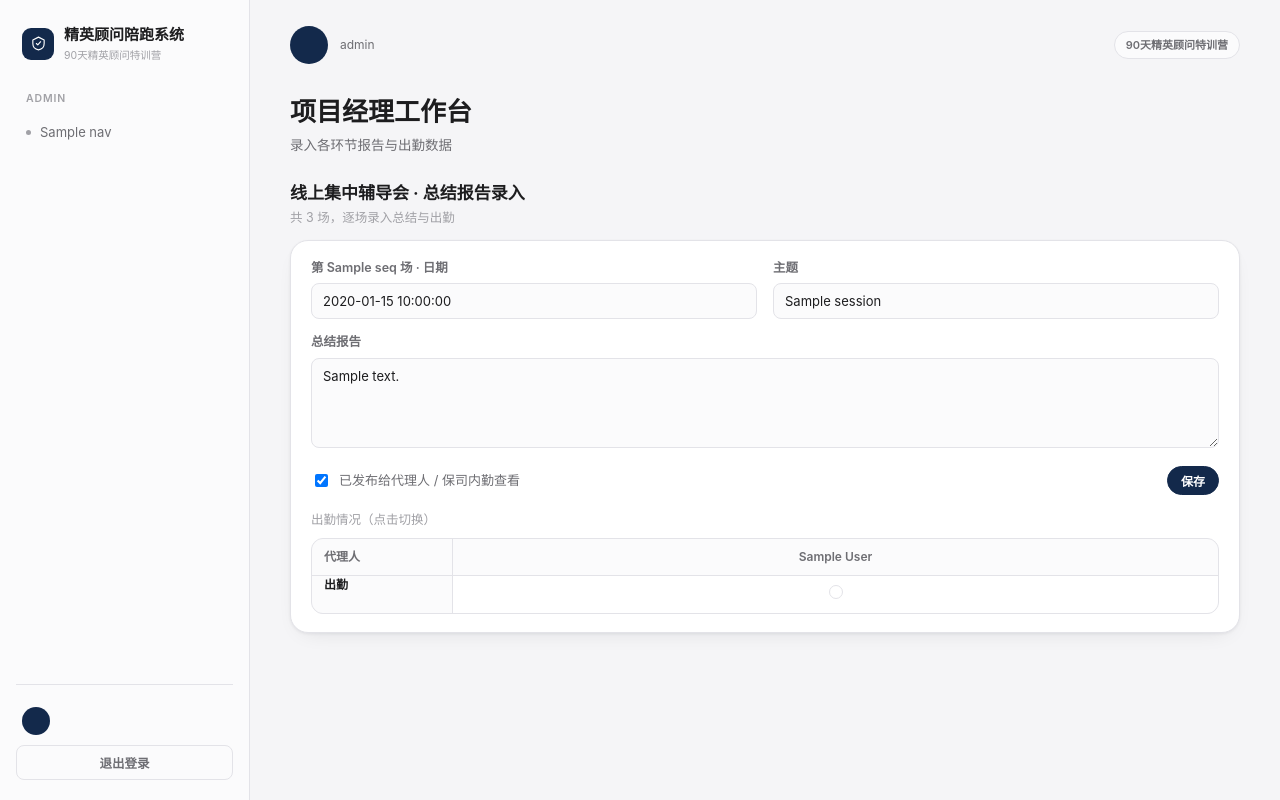
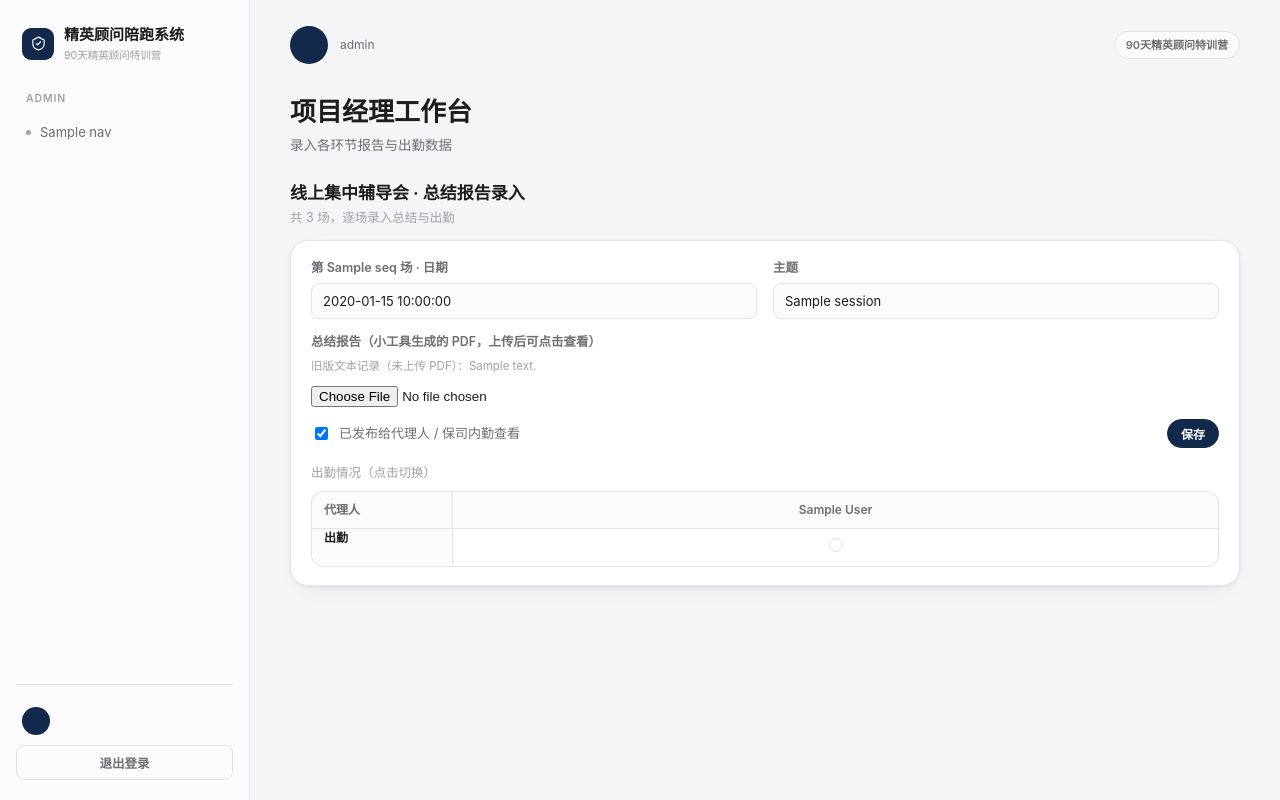
Before and after one commit to e13818793945-coder/fire, a Flask app: template templates/pm/central.html in a window 1280 px wide. Run offline with Flask 3, Linux system fonts and the light colour scheme; the template is opened without the code that fills it: most values are stand-ins (such as "Sample title", 1, 10 or a date in 2020).

Commit message:
集中辅导会/盘客/沙龙陪谈报告改为项目经理手动上传 PDF，点击即可打开
- schema.sql：central_sessions / panke_sessions / salon_notes 新增
  pdf_filename、pdf_original_name 字段（沙龙按代理人各自一份 PDF）
- db.py：新增 COACHING_UPLOAD_DIR（默认与 sqlite 文件同目录下的
  uploads/ 子目录，随持久卷一起保留），老库补丁式加列
- app.py：
  - 上传校验只收 .pdf、全局 20MB 上限（超限走 413 错误处理给出提示）
  - 存储文件名用 uuid 前缀，避免覆盖/冲突，原始文件名单独存字段用于展示
  - pm_central_update / pm_panke_update / pm_salon_save 由纯文本改为
    multipart 表单，收到新文件才替换并删除旧文件，未上传新文件时保留原文件
  - 新增各角色的 PDF 内联查看路由（pm 无门槛；agent/insurer 走
    published 发布门槛，跟原先文字报告的可见性规则一致；沙龙无发布位，
    保持和原来一致的可见规则）
  - 新增 PM 端“移除已上传报告”路由（central/panke/salon 各一个）
- 模板：pm 三个录入页从 textarea 改为文件上传 + 已上传文件链接 + 移除按钮；
  agent/insurer 的只读页从展示文字改为“查看 PDF”链接；没有 PDF 但有旧文字
  记录时继续展示旧文字兜底，不丢历史数据
- README 同步更新角色说明、环境变量、备份清单（新增 uploads/ 目录）

本地测试覆盖：PM 上传 PDF 落盘 + 数据库记录、内联查看、非 PDF 文件被拒绝
且不影响已有文件、agent/insurer 发布门槛在通过/不通过两种情况下均正确、
移除报告同时清库和清盘、init_db 重复执行不报错、全部相关页面无数据/有
数据两种情况下正常渲染，全部通过。

Co-Authored-By: Claude Sonnet 5 <noreply@anthropic.com>
Claude-Session: https://claude.ai/code/session_018X34xVEejAAbvJgiDbtN9C

```diff
--- a/app.py
+++ b/app.py
@@ -1,17 +1,63 @@
 import os
 import json
-from flask import Flask, request, session, redirect, url_for, render_template, flash, g, abort
+import uuid
+from flask import Flask, request, session, redirect, url_for, render_template, flash, g, abort, send_from_directory
 
 import db as dbmod
 from db import get_db, now_iso, today, get_setting, set_setting, log_action
 from auth import load_logged_in_user, login_required, role_required, ROLE_LABEL, ROLE_HOME, all_agents
 from kyc import generate_kyc_text
 from werkzeug.security import generate_password_hash, check_password_hash
+from werkzeug.utils import secure_filename
 import ai_report
 
 app = Flask(__name__)
 app.config["SECRET_KEY"] = os.environ.get("COACHING_SECRET_KEY", "dev-secret-change-me")
 app.config["SESSION_COOKIE_SAMESITE"] = "Lax"
+app.config["MAX_CONTENT_LENGTH"] = 20 * 1024 * 1024  # 报告 PDF 上传上限 20MB
+
+
+@app.errorhandler(413)
+def _too_large(e):
+    flash("文件太大，PDF 报告请控制在 20MB 以内", "error")
+    return redirect(request.referrer or url_for("login")), 302
+
+
+def _save_report_pdf(file_storage):
+    """校验并保存一份上传的报告 PDF，返回 (存储文件名, 原始文件名)；未选择文件时返回 None。"""
+    if file_storage is None or not file_storage.filename:
+        return None
+    original_name = file_storage.filename
+    if not original_name.lower().endswith(".pdf"):
+        flash("报告文件必须是 PDF 格式", "error")
+        return None
+    safe_original = secure_filename(original_name) or "report.pdf"
+    stored_name = f"{uuid.uuid4().hex}_{safe_original}"
+    os.makedirs(dbmod.UPLOAD_DIR, exist_ok=True)
+    file_storage.save(os.path.join(dbmod.UPLOAD_DIR, stored_name))
+    return stored_name, original_name
+
+
+def _delete_report_pdf(filename):
+    if not filename:
+        return
+    path = os.path.join(dbmod.UPLOAD_DIR, filename)
+    try:
+        os.remove(path)
+    except OSError:
+        pass
+
+
+def _send_report_pdf(filename, original_name):
+    if not filename:
+        abort(404)
+    path = os.path.join(dbmod.UPLOAD_DIR, filename)
+    if not os.path.isfile(path):
+        abort(404)
+    return send_from_directory(
+        dbmod.UPLOAD_DIR, filename, mimetype="application/pdf",
+        as_attachment=False, download_name=original_name or filename,
+    )
 
 dbmod.init_app(app)
 
@@ -466,14 +512,64 @@ def pm_central():
 def pm_central_update(session_id):
     db = get_db()
     f = request.form
+    row = db.execute("SELECT * FROM central_sessions WHERE id=?", (session_id,)).fetchone()
+    if row is None:
+        abort(404)
+    pdf_filename, pdf_original_name = row["pdf_filename"], row["pdf_original_name"]
+    saved = _save_report_pdf(request.files.get("pdf"))
+    if saved:
+        _delete_report_pdf(pdf_filename)
+        pdf_filename, pdf_original_name = saved
     db.execute(
-        "UPDATE central_sessions SET date=?, title=?, summary=?, published=? WHERE id=?",
-        (f.get("date", ""), f.get("title", ""), f.get("summary", ""), 1 if f.get("published") == "on" else 0, session_id),
+        "UPDATE central_sessions SET date=?, title=?, pdf_filename=?, pdf_original_name=?, published=? WHERE id=?",
+        (f.get("date", ""), f.get("title", ""), pdf_filename, pdf_original_name, 1 if f.get("published") == "on" else 0, session_id),
     )
     db.commit()
     log_action(g.user, "更新集中辅导会总结", f"session={session_id}")
     flash("已保存", "ok")
     return redirect(url_for("pm_central"))
+
+
+@app.route("/pm/central/<int:session_id>/pdf/remove", methods=["POST"])
+@role_required("pm")
+def pm_central_pdf_remove(session_id):
+    db = get_db()
+    row = db.execute("SELECT * FROM central_sessions WHERE id=?", (session_id,)).fetchone()
+    if row is None:
+        abort(404)
+    _delete_report_pdf(row["pdf_filename"])
+    db.execute("UPDATE central_sessions SET pdf_filename=NULL, pdf_original_name=NULL WHERE id=?", (session_id,))
+    db.commit()
+    log_action(g.user, "移除集中辅导会报告PDF", f"session={session_id}")
+    flash("已移除已上传的报告", "ok")
+    return redirect(url_for("pm_central"))
+
+
+@app.route("/pm/central/<int:session_id>/pdf")
+@role_required("pm")
+def pm_central_pdf(session_id):
+    row = get_db().execute("SELECT * FROM central_sessions WHERE id=?", (session_id,)).fetchone()
+    if row is None:
+        abort(404)
+    return _send_report_pdf(row["pdf_filename"], row["pdf_original_name"])
+
+
+@app.route("/agent/central/<int:session_id>/pdf")
+@role_required("agent")
+def agent_central_pdf(session_id):
+    row = get_db().execute("SELECT * FROM central_sessions WHERE id=?", (session_id,)).fetchone()
+    if row is None or not row["published"]:
+        abort(404)
+    return _send_report_pdf(row["pdf_filename"], row["pdf_original_name"])
+
+
+@app.route("/insurer/central/<int:session_id>/pdf")
+@role_required("insurer")
+def insurer_central_pdf(session_id):
+    row = get_db().execute("SELECT * FROM central_sessions WHERE id=?", (session_id,)).fetchone()
+    if row is None or not row["published"]:
+        abort(404)
+    return _send_report_pdf(row["pdf_filename"], row["pdf_original_name"])
 
 
 @app.route("/pm/central/<int:session_id>/attendance/<int:agent_id>/toggle", methods=["POST"])
@@ -501,14 +597,64 @@ def pm_panke():
 def pm_panke_update(session_id):
     db = get_db()
     f = request.form
+    row = db.execute("SELECT * FROM panke_sessions WHERE id=?", (session_id,)).fetchone()
+    if row is None:
+        abort(404)
+    pdf_filename, pdf_original_name = row["pdf_filename"], row["pdf_original_name"]
+    saved = _save_report_pdf(request.files.get("pdf"))
+    if saved:
+        _delete_report_pdf(pdf_filename)
+        pdf_filename, pdf_original_name = saved
     db.execute(
-        "UPDATE panke_sessions SET date=?, focus=?, content=?, published=? WHERE id=?",
-        (f.get("date", ""), f.get("focus", ""), f.get("content", ""), 1 if f.get("published") == "on" else 0, session_id),
+        "UPDATE panke_sessions SET date=?, focus=?, pdf_filename=?, pdf_original_name=?, published=? WHERE id=?",
+        (f.get("date", ""), f.get("focus", ""), pdf_filename, pdf_original_name, 1 if f.get("published") == "on" else 0, session_id),
     )
     db.commit()
     log_action(g.user, "更新盘客报告", f"session={session_id}")
     flash("已保存", "ok")
     return redirect(url_for("pm_panke"))
+
+
+@app.route("/pm/panke/<int:session_id>/pdf/remove", methods=["POST"])
+@role_required("pm")
+def pm_panke_pdf_remove(session_id):
+    db = get_db()
+    row = db.execute("SELECT * FROM panke_sessions WHERE id=?", (session_id,)).fetchone()
+    if row is None:
+        abort(404)
+    _delete_report_pdf(row["pdf_filename"])
+    db.execute("UPDATE panke_sessions SET pdf_filename=NULL, pdf_original_name=NULL WHERE id=?", (session_id,))
+    db.commit()
+    log_action(g.user, "移除盘客报告PDF", f"session={session_id}")
+    flash("已移除已上传的报告", "ok")
+    return redirect(url_for("pm_panke"))
+
+
+@app.route("/pm/panke/<int:session_id>/pdf")
+@role_required("pm")
+def pm_panke_pdf(session_id):
+    row = get_db().execute("SELECT * FROM panke_sessions WHERE id=?", (session_id,)).fetchone()
+    if row is None:
+        abort(404)
+    return _send_report_pdf(row["pdf_filename"], row["pdf_original_name"])
+
+
+@app.route("/agent/panke/<int:session_id>/pdf")
+@role_required("agent")
+def agent_panke_pdf(session_id):
+    row = get_db().execute("SELECT * FROM panke_sessions WHERE id=?", (session_id,)).fetchone()
+    if row is None or not row["published"]:
+        abort(404)
+    return _send_report_pdf(row["pdf_filename"], row["pdf_original_name"])
+
+
+@app.route("/insurer/panke/<int:session_id>/pdf")
+@role_required("insurer")
+def insurer_panke_pdf(session_id):
+    row = get_db().execute("SELECT * FROM panke_sessions WHERE id=?", (session_id,)).fetchone()
+    if row is None or not row["published"]:
+        abort(404)
+    return _send_report_pdf(row["pdf_filename"], row["pdf_original_name"])
 
 
 @app.route("/pm/panke/<int:session_id>/attendance/<int:agent_id>/toggle", methods=["POST"])
@@ -540,17 +686,61 @@ def pm_salon_save(session_id):
     db = get_db()
     agents = all_agents(db)
     for a in agents:
-        note = request.form.get(f"note_{a['id']}", "").strip()
         present = 1 if request.form.get(f"present_{a['id']}") == "on" else 0
         row = db.execute("SELECT * FROM salon_notes WHERE session_id=? AND agent_id=?", (session_id, a["id"])).fetchone()
+        pdf_filename = row["pdf_filename"] if row else None
+        pdf_original_name = row["pdf_original_name"] if row else None
+        saved = _save_report_pdf(request.files.get(f"pdf_{a['id']}"))
+        if saved:
+            _delete_report_pdf(pdf_filename)
+            pdf_filename, pdf_original_name = saved
         if row:
-            db.execute("UPDATE salon_notes SET note=?, present=? WHERE id=?", (note, present, row["id"]))
+            db.execute(
+                "UPDATE salon_notes SET pdf_filename=?, pdf_original_name=?, present=? WHERE id=?",
+                (pdf_filename, pdf_original_name, present, row["id"]),
+            )
         else:
-            db.execute("INSERT INTO salon_notes (session_id, agent_id, note, present) VALUES (?,?,?,?)", (session_id, a["id"], note, present))
+            db.execute(
+                "INSERT INTO salon_notes (session_id, agent_id, pdf_filename, pdf_original_name, present) VALUES (?,?,?,?,?)",
+                (session_id, a["id"], pdf_filename, pdf_original_name, present),
+            )
     db.commit()
     log_action(g.user, "更新沙龙陪谈记录", f"session={session_id}")
     flash("已保存", "ok")
     return redirect(url_for("pm_salon"))
+
+
+@app.route("/pm/salon/<int:session_id>/agent/<int:agent_id>/pdf/remove", methods=["POST"])
+@role_required("pm")
+def pm_salon_pdf_remove(session_id, agent_id):
+    db = get_db()
+    row = db.execute("SELECT * FROM salon_notes WHERE session_id=? AND agent_id=?", (session_id, agent_id)).fetchone()
+    if row is None:
+        abort(404)
+    _delete_report_pdf(row["pdf_filename"])
+    db.execute("UPDATE salon_notes SET pdf_filename=NULL, pdf_original_name=NULL WHERE id=?", (row["id"],))
+    db.commit()
+    log_action(g.user, "移除沙龙陪谈报告PDF", f"session={session_id} agent={agent_id}")
+    flash("已移除已上传的报告", "ok")
+    return redirect(url_for("pm_salon"))
+
+
+@app.route("/pm/salon/<int:session_id>/agent/<int:agent_id>/pdf")
+@role_required("pm")
+def pm_salon_pdf(session_id, agent_id):
+    row = get_db().execute("SELECT * FROM salon_notes WHERE session_id=? AND agent_id=?", (session_id, agent_id)).fetchone()
+    if row is None:
+        abort(404)
+    return _send_report_pdf(row["pdf_filename"], row["pdf_original_name"])
+
+
+@app.route("/insurer/salon/<int:session_id>/agent/<int:agent_id>/pdf")
+@role_required("insurer")
+def insurer_salon_pdf(session_id, agent_id):
+    row = get_db().execute("SELECT * FROM salon_notes WHERE session_id=? AND agent_id=?", (session_id, agent_id)).fetchone()
+    if row is None:
+        abort(404)
+    return _send_report_pdf(row["pdf_filename"], row["pdf_original_name"])
 
 
 def compute_agent_metrics(db, agent_id):
--- a/templates/agent/central.html
+++ b/templates/agent/central.html
@@ -14,7 +14,9 @@
         </div>
         {% if attendance.get(s.id) %}<span class="badge badge-done">本人已出勤</span>{% endif %}
       </div>
-      {% if s.published %}
+      {% if s.published and s.pdf_filename %}
+        <p style="margin:10px 0 0;font-size:13.5px;"><a href="{{ url_for('agent_central_pdf', session_id=s.id) }}" target="_blank" rel="noopener">查看总结报告 PDF</a></p>
+      {% elif s.published and s.summary %}
         <p style="margin:10px 0 0;font-size:13.5px;color:var(--ink-soft);">{{ s.summary }}</p>
       {% else %}
         <p class="cell-sub" style="margin-top:10px;">尚未开课 / 总结未发布</p>
--- a/templates/agent/panke.html
+++ b/templates/agent/panke.html
@@ -14,7 +14,9 @@
         </div>
         {% if attendance.get(s.id) %}<span class="badge badge-done">本人已出勤</span>{% endif %}
       </div>
-      {% if s.published %}
+      {% if s.published and s.pdf_filename %}
+        <p style="margin:10px 0 0;font-size:13.5px;"><a href="{{ url_for('agent_panke_pdf', session_id=s.id) }}" target="_blank" rel="noopener">查看报告 PDF</a></p>
+      {% elif s.published and s.content %}
         <p style="margin:10px 0 0;font-size:13.5px;color:var(--ink-soft);">{{ s.content }}</p>
       {% else %}
         <p class="cell-sub" style="margin-top:10px;">尚未开展 / 报告未发布</p>
--- a/templates/insurer/central.html
+++ b/templates/insurer/central.html
@@ -10,7 +10,9 @@
     <div class="card card-pad" style="margin-bottom:12px;">
       <div style="font-weight:600;font-size:13.5px;">第 {{ s.seq }} 场{% if s.title %} · {{ s.title }}{% endif %}</div>
       <div class="cell-sub">{{ s.date or '日期待定' }}</div>
-      {% if s.published %}
+      {% if s.published and s.pdf_filename %}
+        <p style="margin:10px 0 0;font-size:13.5px;"><a href="{{ url_for('insurer_central_pdf', session_id=s.id) }}" target="_blank" rel="noopener">查看总结报告 PDF</a></p>
+      {% elif s.published and s.summary %}
         <p style="margin:10px 0 0;font-size:13.5px;color:var(--ink-soft);">{{ s.summary }}</p>
       {% else %}
         <p class="cell-sub" style="margin-top:10px;">尚未开课 / 总结未发布</p>
--- a/templates/insurer/panke.html
+++ b/templates/insurer/panke.html
@@ -10,7 +10,9 @@
     <div class="card card-pad" style="margin-bottom:12px;">
       <div style="font-weight:600;font-size:13.5px;">第 {{ s.seq }} 次{% if s.focus %} · {{ s.focus }}{% endif %}</div>
       <div class="cell-sub">{{ s.date or '日期待定' }}</div>
-      {% if s.published %}
+      {% if s.published and s.pdf_filename %}
+        <p style="margin:10px 0 0;font-size:13.5px;"><a href="{{ url_for('insurer_panke_pdf', session_id=s.id) }}" target="_blank" rel="noopener">查看报告 PDF</a></p>
+      {% elif s.published and s.content %}
         <p style="margin:10px 0 0;font-size:13.5px;color:var(--ink-soft);">{{ s.content }}</p>
       {% else %}
         <p class="cell-sub" style="margin-top:10px;">尚未开展 / 报告未发布</p>
--- a/templates/pm/central.html
+++ b/templates/pm/central.html
@@ -8,11 +8,24 @@
 
   {% for s in sessions %}
   <div class="card card-pad" style="margin-bottom:14px;">
-    <form method="post" action="{{ url_for('pm_central_update', session_id=s.id) }}">
+    <form method="post" action="{{ url_for('pm_central_update', session_id=s.id) }}" enctype="multipart/form-data">
       <div class="form-grid">
         <div><label class="flabel">第 {{ s.seq }} 场 · 日期</label><input type="text" name="date" value="{{ s.date }}" placeholder="如 2026-09-18"></div>
         <div><label class="flabel">主题</label><input type="text" name="title" value="{{ s.title }}" placeholder="如 建联与客户分层方法论"></div>
-        <div class="full"><label class="flabel">总结报告</label><textarea name="summary" placeholder="录入本场总结报告内容…">{{ s.summary }}</textarea></div>
+        <div class="full">
+          <label class="flabel">总结报告（小工具生成的 PDF，上传后可点击查看）</label>
+          {% if s.pdf_filename %}
+            <p class="cell-sub" style="margin-bottom:8px;">
+              已上传：<a href="{{ url_for('pm_central_pdf', session_id=s.id) }}" target="_blank" rel="noopener">{{ s.pdf_original_name or '查看 PDF' }}</a>
+              <button class="btn btn-sm" type="submit" form="central-pdf-remove-{{ s.id }}" style="margin-left:8px;">移除</button>
+            </p>
+          {% elif s.summary %}
+            <p class="cell-sub" style="margin-bottom:8px;">旧版文本记录（未上传 PDF）：{{ s.summary }}</p>
+          {% else %}
+            <p class="cell-sub" style="margin-bottom:8px;">尚未上传报告</p>
+          {% endif %}
+          <input type="file" name="pdf" accept="application/pdf">
+        </div>
       </div>
       <div style="margin-top:12px;display:flex;justify-content:space-between;align-items:center;">
         <label style="display:flex;align-items:center;gap:8px;font-size:13px;color:var(--ink-soft);">
@@ -21,6 +34,7 @@
         <button class="btn btn-primary btn-sm" type="submit">保存</button>
       </div>
     </form>
+    <form id="central-pdf-remove-{{ s.id }}" method="post" action="{{ url_for('pm_central_pdf_remove', session_id=s.id) }}" style="display:none;"></form>
 
     {% if agents %}
     <div style="height:14px;"></div>
```
Also changed, not shown: db.py (+13 -0 lines), schema.sql (+23 -17 lines), templates/insurer/salon.html (+9 -1 lines), templates/pm/panke.html (+16 -2 lines), templates/pm/salon.html (+16 -3 lines), README.md, 1 other file.
